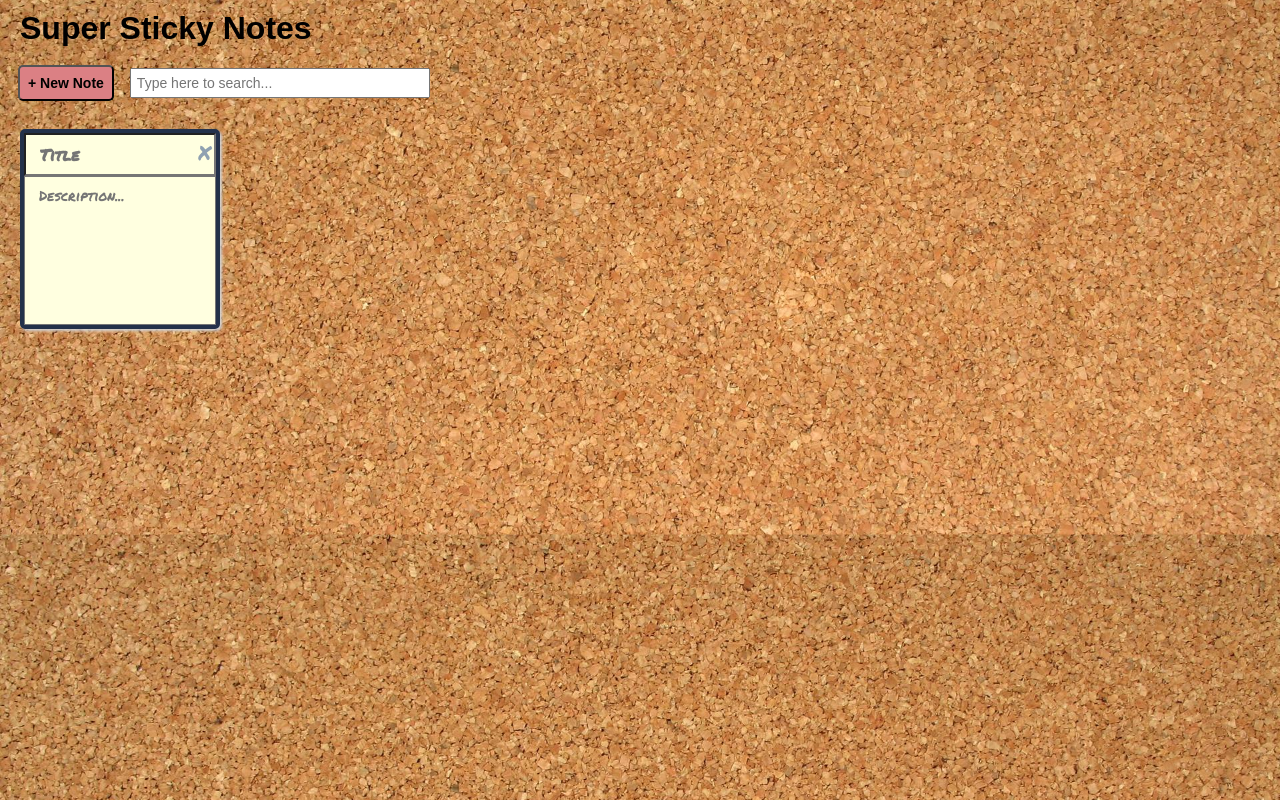
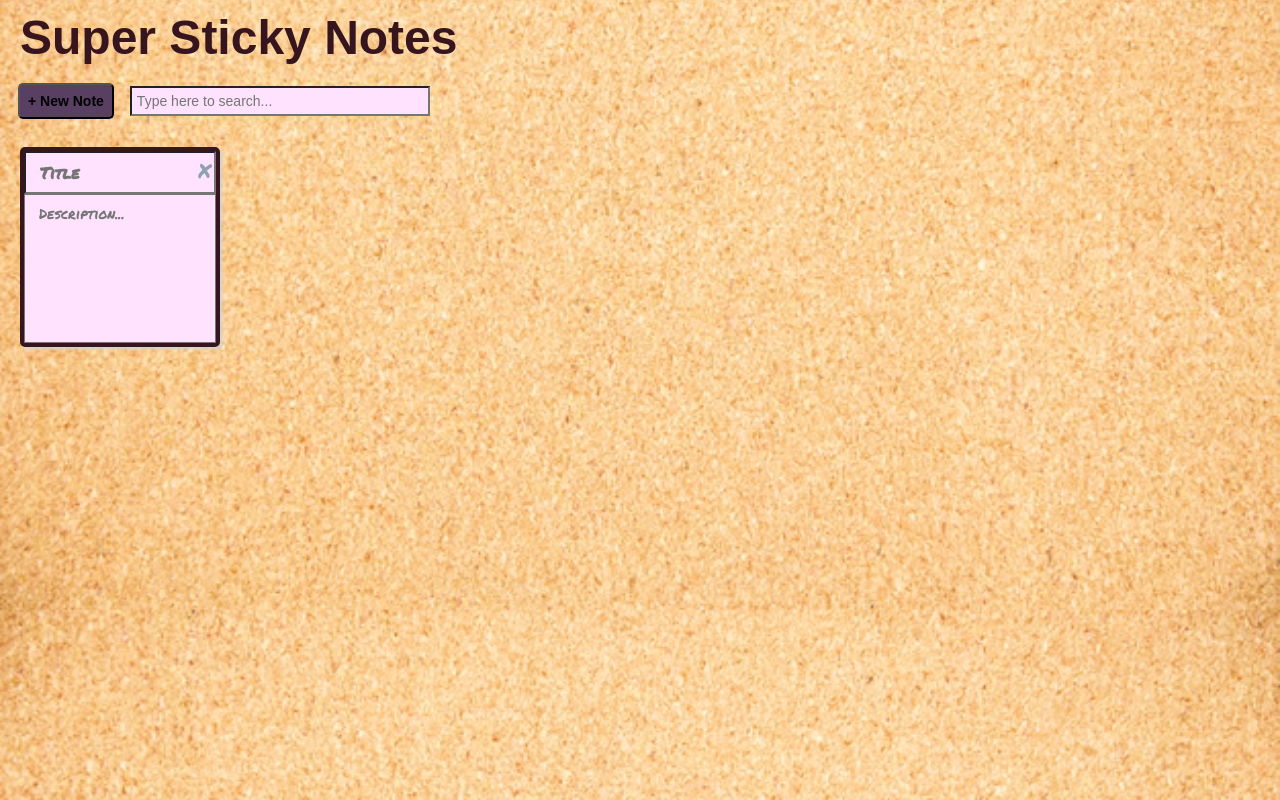
Before and after one commit to Katie-Siegel/sticky-notes, a React (Create React App) app: page / in a window 1280 px wide. Built offline with nearby package versions, Linux system fonts and the light colour scheme.

Commit message:
Updated color pallette

```diff
--- a/src/index.css
+++ b/src/index.css
@@ -3,7 +3,7 @@
 }
 
 body {
-  background: url("img/cork-board-background.jpg") repeat;
+  background: url("img/light-cork-board-background.jpg") repeat;
   background-position: center;
   background-size: cover;
   margin: 0;
@@ -28,6 +28,8 @@ textarea {
 .header__title {
   margin: 10px 20px 0px;
   font-family: Arial, sans-serif;
+  font-size: 3rem;
+  color: #36151e;
 }
 
 .header__controls {
@@ -46,6 +48,7 @@ textarea {
 .search {
   flex-grow: 1;
   max-width: 300px;
+  background-color: #ffe2fe;
 }
 
 .add-new {
@@ -53,7 +56,7 @@ textarea {
   cursor: pointer;
   padding: 8px;
   font-weight: bolder;
-  background-color: #db8084;
+  background-color: #593f62;
   outline: none;
 }
 
@@ -63,8 +66,8 @@ textarea {
   width: 200px;
   height: 200px;
   margin: 10px;
-  background-color: lightyellow;
-  border: 4px solid #23314a;
+  background-color: #ffe2fe;
+  border: 4px solid #36151e;
   box-shadow: 2px 2px 3px lightgrey;
   border-radius: 5px;
   display: flex;
@@ -102,6 +105,6 @@ textarea {
 }
 
 .note__delete:hover {
-  color: #db8084;
+  color: #593f62;
   cursor: pointer;
 }
```
Also changed, not shown: src/img/cork-board-background.jpg (deleted), src/img/light-cork-board-background.jpg (added).
